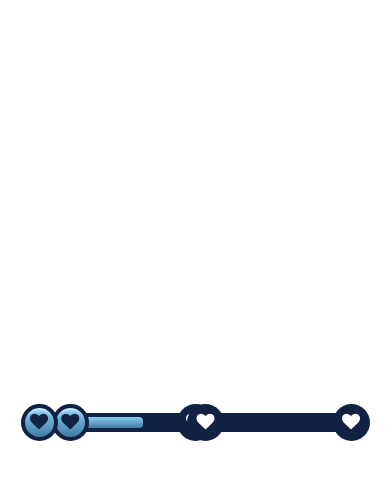
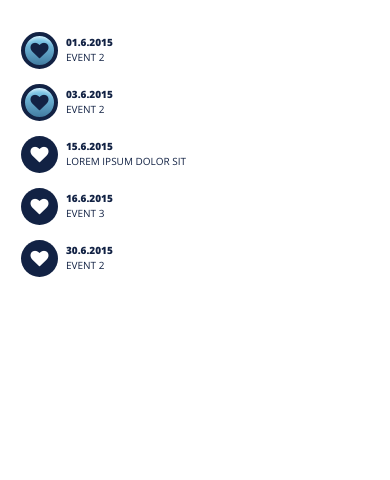
Before and after one commit to Filipos93/timeline, a plain HTML site: page index.html in a window 390 px wide. Drawn offline with nearby package versions, Linux system fonts and the light colour scheme.

Commit message:
mobile version

```diff
--- a/css/main.scss
+++ b/css/main.scss
@@ -2,3 +2,4 @@
 @import 'font-awesome.css';
 @import 'variables';
 @import 'style';
+@import 'mobile';
--- /dev/null
+++ b/css/mobile.scss
@@ -0,0 +1,50 @@
+@media screen and (max-width: 480px) {
+
+	.container{
+		align-items: flex-start;
+		justify-content: flex-start;
+		padding-top: 32px;
+    	padding-left: 17px;
+	}
+
+	#timeline{
+		background-color: rgba(0, 0, 0, 0);
+		width: auto;
+		height: auto;
+		flex-direction: column;
+
+		.progress-bar{
+			display: none;
+		}
+
+		.event{
+			position: relative;
+			left: 0 !important;
+			margin-bottom: 15px;
+
+			&:last-child{
+				margin-bottom: 0;
+			}
+
+			.tooltip{
+				display: block;
+				top: -5px;
+				left: 41px;
+				border: none;
+				text-align: left;
+				width: 70vw;
+				height: 37px;
+
+				&:before, &:after{
+					display: none;
+				}
+
+				.date{
+					border: none;
+					padding-bottom: 0px;
+					margin-bottom: -7px;
+				}
+			}
+		}
+	}
+}
--- a/css/style.scss
+++ b/css/style.scss
@@ -8,7 +8,6 @@ body{
 	display: flex;
 	align-items: center;
 	justify-content: center;
-	// padding: 0 50px;
 }
 
 #timeline{
--- a/js/main.js
+++ b/js/main.js
@@ -27,6 +27,8 @@ $(function(){
 
 				$eventToAppend = $('<div class="event"><span class="fa ' + array[i][2] + '"></span><div class="tooltip"><p class="date">' + dayToPrint + '.' + eventDate.getMonth() + '.' + eventDate.getFullYear() + '</p><p class="name">' + array[i][1] + '</p></div></div>');
 
+				$eventToAppend.css("order", dayOfMonth);
+
 				if(actualDay >= dayOfMonth){
 					$eventToAppend.addClass('past');
 				}
```
Also changed, not shown: index.html (+0 -6 lines), css/main.css, 1 other file.
